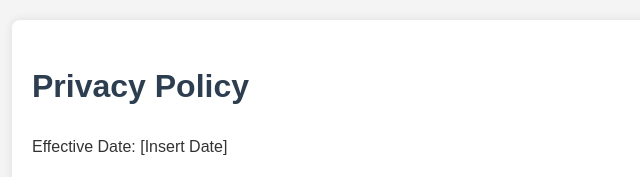
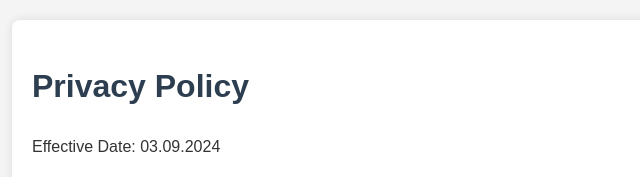
Before and after one commit to cuyzl/greenbasket-site, a plain HTML site: page privacy.html in a window 1280 px wide. Shown: the top 177 px of the page, 208-848 px from the left. Drawn offline with Linux system fonts and the light colour scheme.

Commit message:
Update privacy.html

```diff
--- a/privacy.html
+++ b/privacy.html
@@ -38,7 +38,7 @@
 <body>
     <div class="container">
         <h1>Privacy Policy</h1>
-        <p>Effective Date: [Insert Date]</p>
+        <p>Effective Date: 03.09.2024</p>
 
         <div class="section">
             <h2>Introduction</h2>
```
